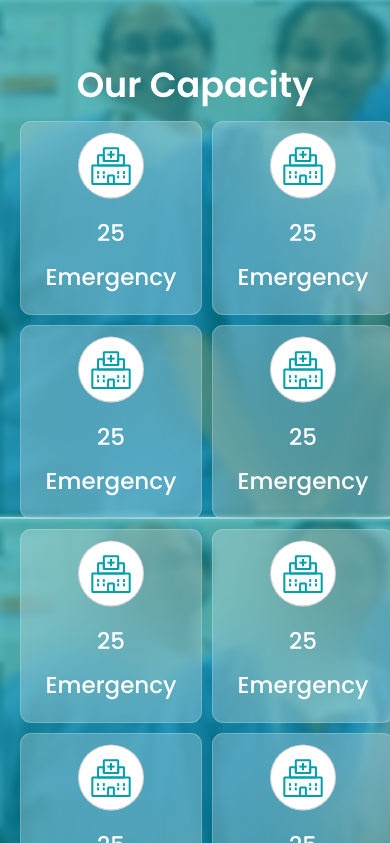
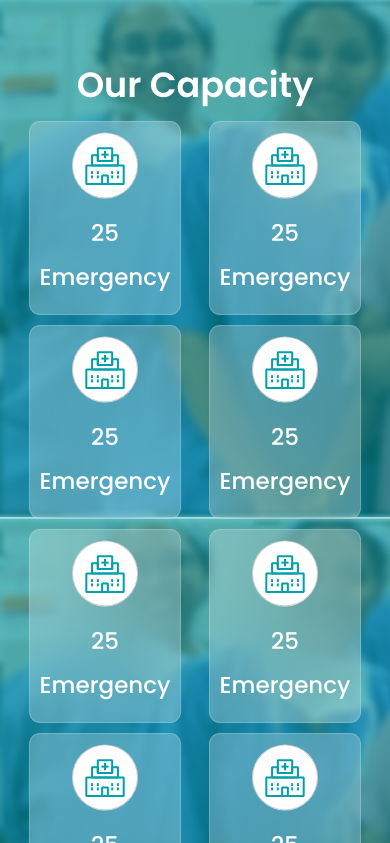
Before and after one commit to Sushey01/Tangerine_Meringue, a React (Vite) app: page / in a window 390 px wide. Shown: the part 9901-10744 px from the top of the page. Built offline with nearby package versions, Linux system fonts and the light colour scheme.

Commit message:
capacity

```diff
--- a/src/components/CapacityCard.css
+++ b/src/components/CapacityCard.css
@@ -36,9 +36,10 @@
         padding: 0px;
     }
     .capacity-box{
-        min-width: 180px;
-        align-content: center;
-        align-self: center;
-        max-width: 200px;
+        min-width: 150px;
+        align-items: center;
+        justify-items: center;
+        justify-self: center;
+        max-width: 180px;
     }
 }
--- a/src/components/OurCapacity.css
+++ b/src/components/OurCapacity.css
@@ -41,7 +41,6 @@
     .ten-capacity-boxes{
         display: grid;
         grid-template-columns: repeat(2, 1fr);
-        width: 100%;
     }
 
 
```
